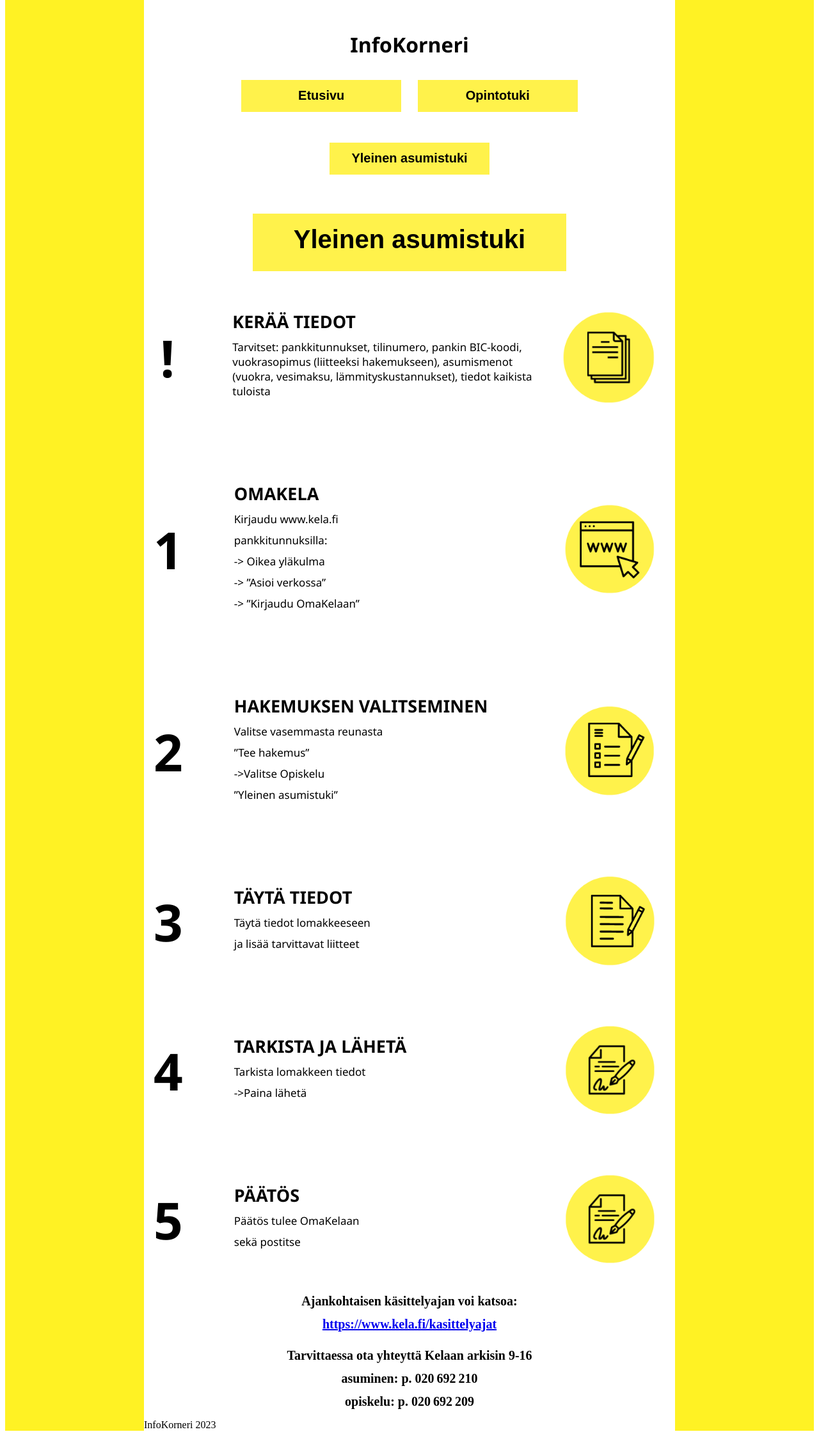
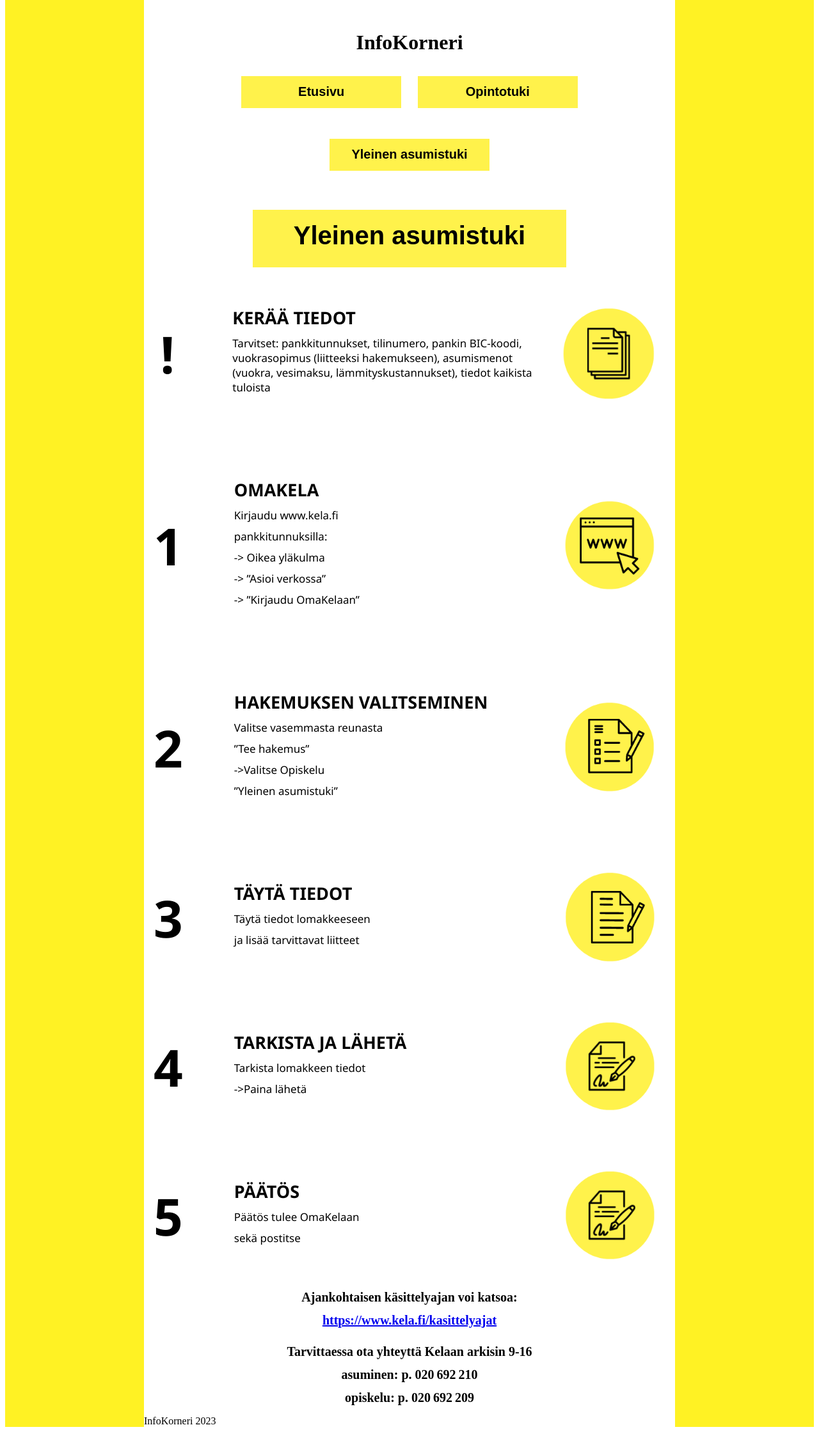
Before and after one commit to opadevelopment/DjangoWebsite, a Django app: page /opiskelija/ in a window 1280 px wide. Shown: the part 104-2357 px from the top of the page at 64% size. After the commit the page ends 2335 px from the top, so only its background shows below. Run offline with Django 4.2, Linux system fonts and the light colour scheme.

```diff
--- a/website/templates/opiskelija.html
+++ b/website/templates/opiskelija.html
@@ -4,7 +4,7 @@
 {% block body %}
 <html>
 <body class="info-row">
-    <h1 style="font-family:'Segoe UI', Tahoma, Geneva, Verdana, sans-serif">InfoKorneri</h1>
+    <h1 style="text-align: center;">InfoKorneri</h1>
 
 </body>
 
@@ -120,12 +120,14 @@
       </div>
     </div>
   </div>
-  <div style="font-size: 10px;">
+  <div style="font-size: 10px";>
+    <div style="text-align: center;">
     <h1>Ajankohtaisen käsittelyajan voi katsoa:</h1><a href="https://www.kela.fi/kasittelyajat"><h1>https://www.kela.fi/kasittelyajat</h1></a>
     <div style="margin: 2vw;"></div>
     <h1>Tarvittaessa ota yhteyttä Kelaan arkisin 9-16</h1>
     <h1>asuminen: p. 020 692 210</h1>
     <h1>opiskelu: p. 020 692 209</h1>
   </div>
+  </div>
 {% endblock %}
 </html>
```
